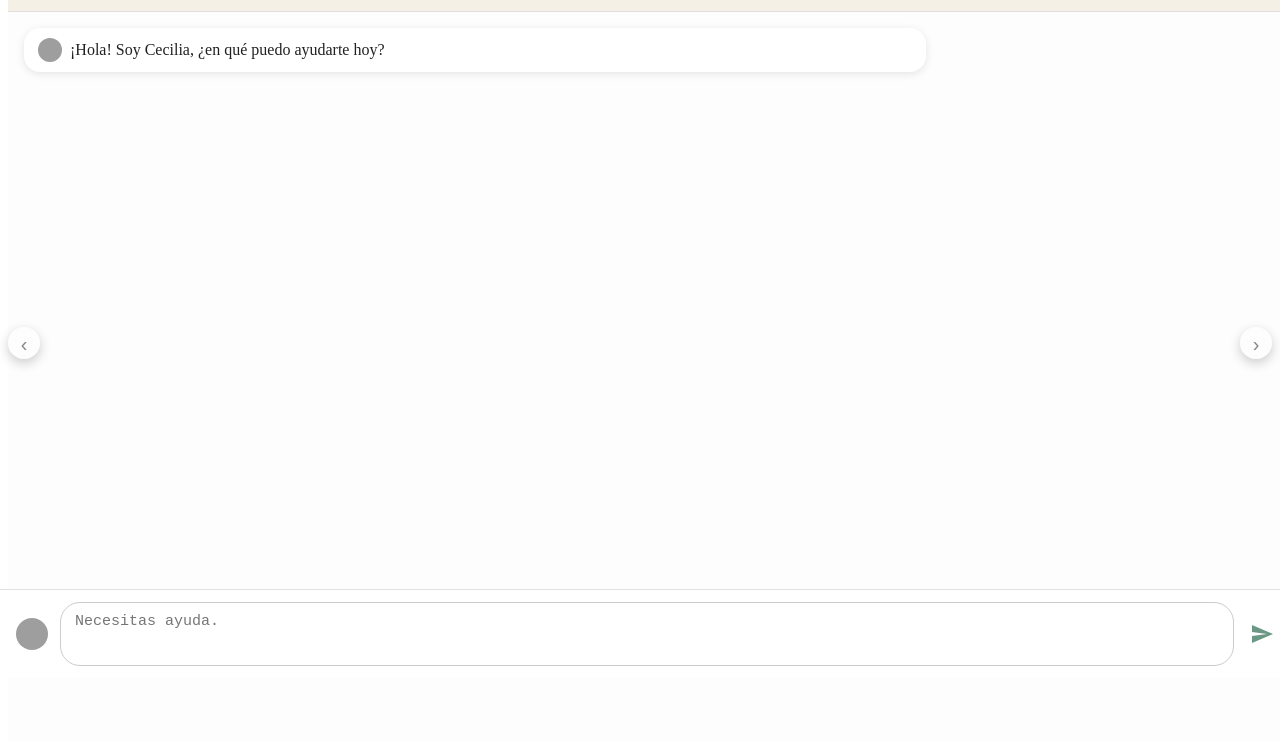
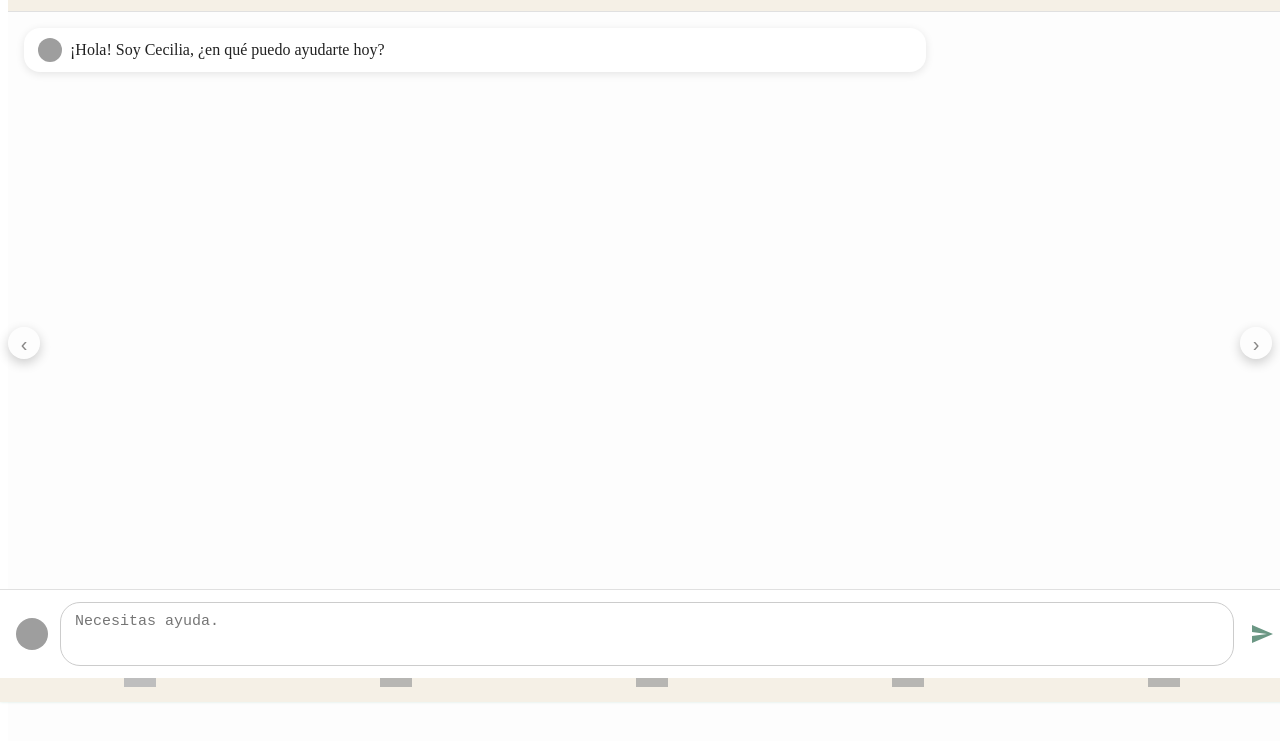
Before and after one commit to compartitura/agentegpt, a website: page index.html in a window 1280 px wide. Shown: the part 57-798 px from the top of the page. Drawn offline with Linux system fonts and the light colour scheme; grey boxes are pictures that could not be loaded.

Commit message:
Add files via upload

```diff
--- a/styles.css
+++ b/styles.css
@@ -294,7 +294,7 @@
 .wa-botonera {
   position: fixed;
   /* ajusta según suma de header + consultas */
-  top: 855px;
+  top: 700px;
   left: 0;
   width: 100vw;
   display: flex;
```
